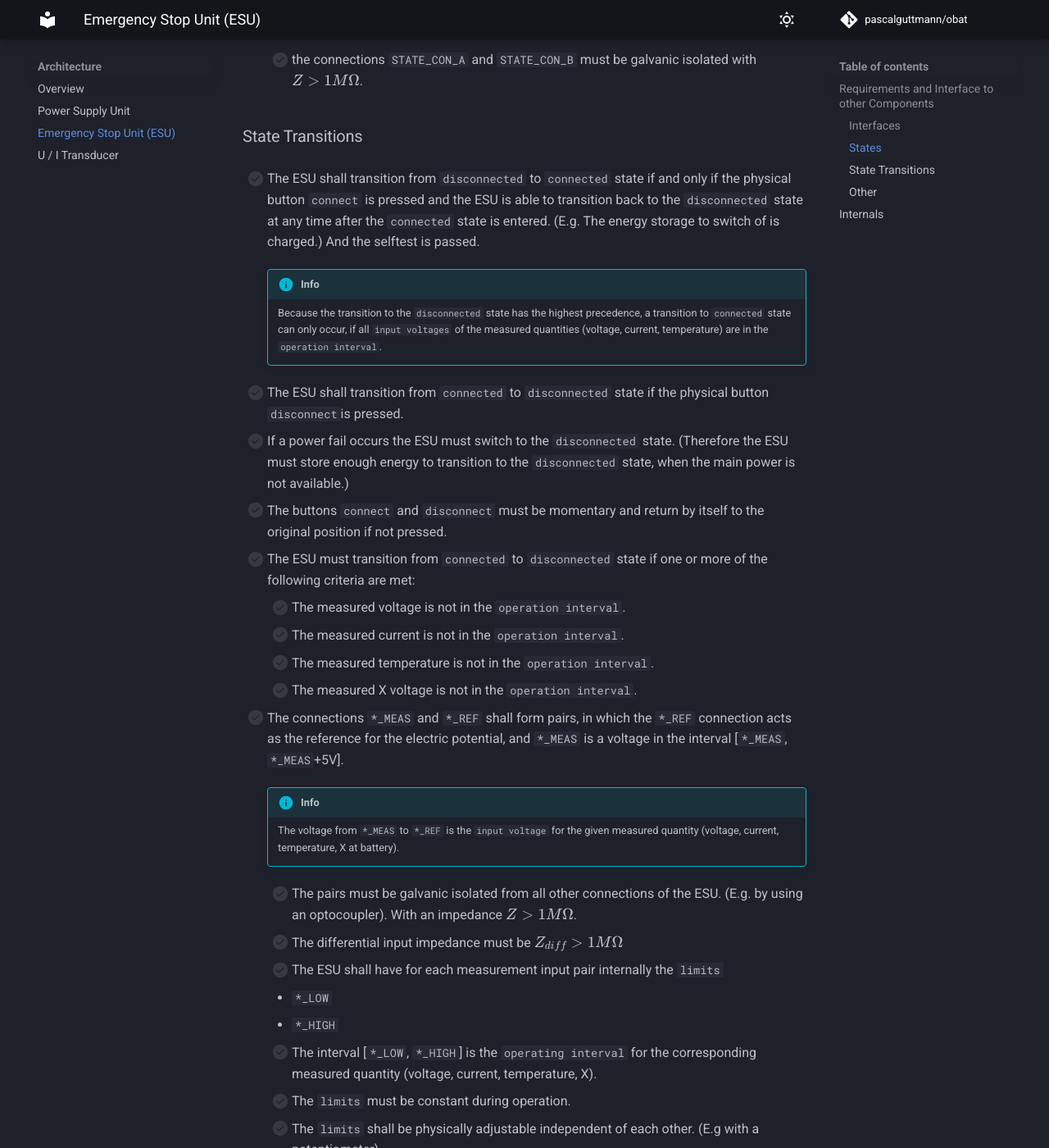
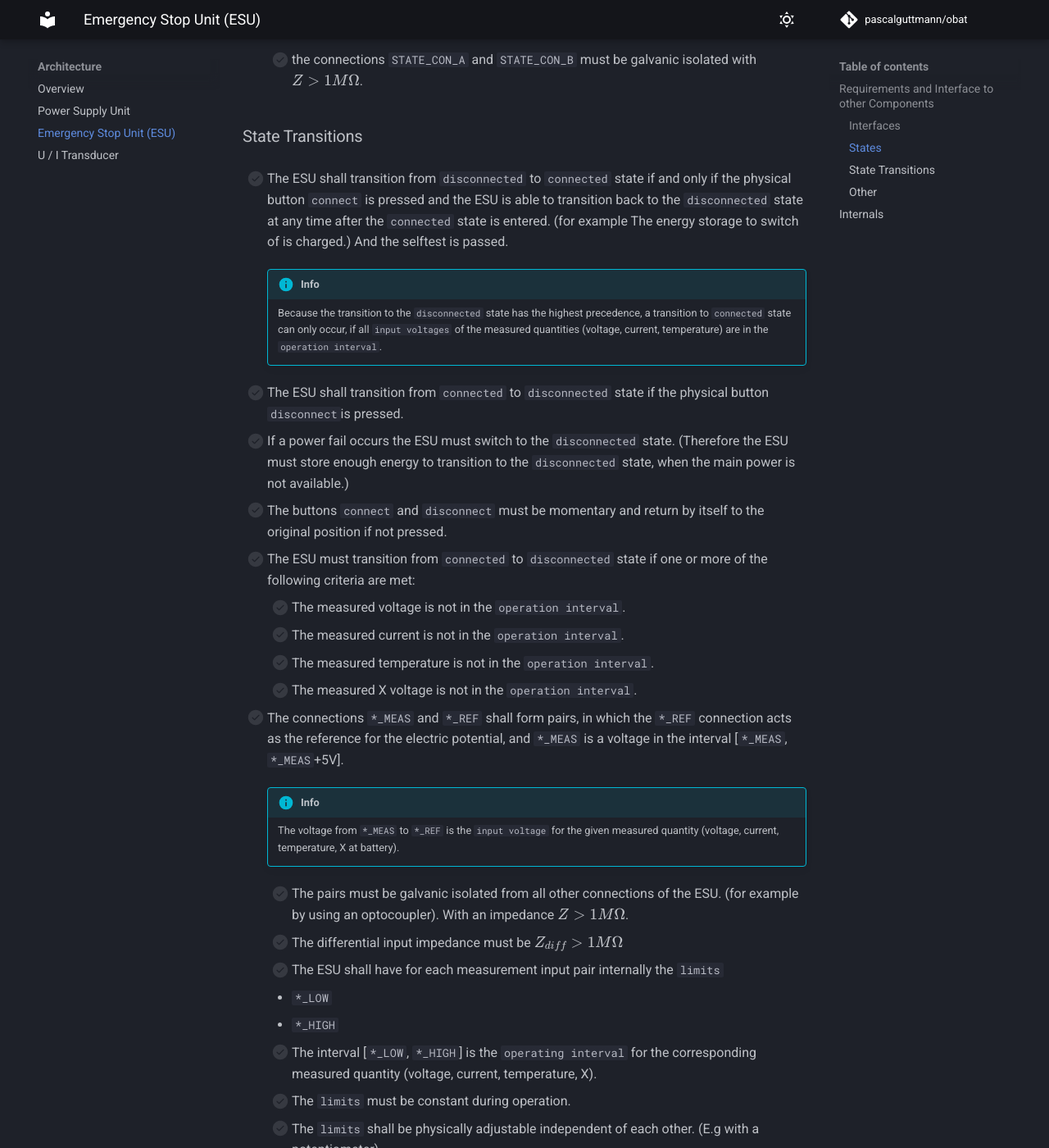
Before and after one commit to pascalguttmann/obat, an MkDocs documentation site: the page built from docs/arch/esu.md, in a window 1280 px wide and 1400 px high, scrolled down 2445 px. Shown: the whole window at 82% size. Built offline with MkDocs 1.6.1 and Material for MkDocs 9.7.7, drawn with Linux system fonts in a browser that asks for light colours; comment, search, counter and statistics services are not loaded; some of the changed text lies outside the part shown.

Commit message:
enhance formatting, change e.g. to 'for example'

```diff
--- a/docs/arch/esu.md
+++ b/docs/arch/esu.md
@@ -43,9 +43,9 @@
     - [ ] Limit set `T_HIGH`
     - [ ] Limit set `X_LOW`
     - [ ] Limit set `X_HIGH`
-    - [ ] State Indicator `connected` (e.g. LED)
-    - [ ] Visual Indicator `FAIL_SELFTEST_VIS` (e.g. LED)
-    - [ ] Audible Indicator `FAIL_SELFTEST_AUD` (e.g. Piezobuzzer)
+    - [ ] State Indicator `connected` (for example LED)
+    - [ ] Visual Indicator `FAIL_SELFTEST_VIS` (for example LED)
+    - [ ] Audible Indicator `FAIL_SELFTEST_AUD` (for example Piezobuzzer)
 
 !!! info
     The `X` connection is at the moment unused, but is included for the ability
@@ -60,8 +60,9 @@
     to `OUT+` and `IN-` is galvanic connected to `OUT-`.
 - [ ] The state of the ESU is `disconnected`if `IN+` is galvanic
     disconnected from `OUT+` and `IN-` is galvanic disconnected from `OUT-`.
-- [ ] It must be ensured by hardware (e.g. a relay with multiple contacts),
-    that the ESU is always either in `connected` or `disconnected` state.
+- [ ] It must be ensured by hardware (for example a relay with multiple
+    contacts), that the ESU is always either in `connected` or `disconnected`
+    state.
 - [ ] The connections `OUT+`, `OUT-`, `IN+` and `IN-` must be isolated from all
     other terminals and electronics in ESU.
 - [ ] The state after power on must be `disconnected`.
@@ -85,8 +86,8 @@
 - [ ] The ESU shall transition from `disconnected` to `connected` state if and
     only if the physical button `connect` is pressed and the ESU is able to
     transition back to the `disconnected` state at any time after the
-    `connected` state is entered. (E.g. The energy storage to switch of is
-    charged.) And the selftest is passed.
+    `connected` state is entered. (for example The energy storage to switch of
+    is charged.) And the selftest is passed.
 
     !!! info
         Because the transition to the `disconnected` state has the highest
@@ -118,7 +119,8 @@
         given measured quantity (voltage, current, temperature, X at battery).
 
     - [ ] The pairs must be galvanic isolated from all other connections of the
-        ESU. (E.g. by using an optocoupler). With an impedance $Z > 1M \Omega$.
+        ESU. (for example by using an optocoupler). With an impedance
+        $Z > 1M \Omega$.
     - [ ] The differential input impedance must be $Z_{diff} > 1M \Omega$
 - [ ] The ESU shall have for each measurement input pair internally the `limits`
     -  `*_LOW`
@@ -129,11 +131,11 @@
     - [ ] The `limits` must be constant during operation.
     - [ ] The `limits` shall be physically adjustable independent of each other.
         (E.g with a potentiometer).
-- [ ] The transition to the `disconnect` state must be of higher precedence than the
-    transition to the `connected` state. If criteria for both transitions are
-    met, the transition to the `disconnected` state must be performed.
-- [ ] A connection disruption must **not** trigger a transition to the `connected`
-    state.
+- [ ] The transition to the `disconnect` state must be of higher precedence than
+    the transition to the `connected` state. If criteria for both transitions
+    are met, the transition to the `disconnected` state must be performed.
+- [ ] A connection disruption must **not** trigger a transition to the
+    `connected` state.
 - [ ] A connection disruption must trigger a transition to the `disconnected`
     state if the connection disruption inhibits the defined transitions to the
     `disconnected` state.
@@ -146,20 +148,19 @@
 - [ ] On startup the ESU must perform a selftest. The selftest must check, that
     the relay is able to perform the transition from `connected` to
     `disconnected` state.
-- [ ] During the selftest, the state must not be changed to `connected`. (E.g. a
-    secondary relay can be used.
+- [ ] During the selftest, the state must not be changed to `connected`. (for
+    example a secondary relay can be used.
 - [ ] If the selftest is not passed
     - [ ] the visual indicator `FAIL_SELFTEST_VIS` shall activate
     - [ ] the audible indicator `FAIL_SELFTEST_AUD` shall activate
-    - [ ] the connections `SELFTEST_A` and `SELFTEST_B` must be galvanic isolated with
-        $Z > 1M \Omega$.
+    - [ ] the connections `SELFTEST_A` and `SELFTEST_B` must be galvanic
+        isolated with $Z > 1M \Omega$.
 - [ ] If the selftest is passed
     - [ ] the visual indicator `FAIL_SELFTEST_VIS` shall deactivate
     - [ ] the audible indicator `FAIL_SELFTEST_AUD` shall deactivate
-    - [ ] the connections `SELFTEST_A` and `SELFTEST_B` shall be galvanic connected with
-        $Z < 1 \Omega$.
-- [ ] Following connections must be galvanic isolated from all other
-    connections with $Z > 1M \Omega$.
+    - [ ] the connections `SELFTEST_A` and `SELFTEST_B` shall be galvanic
+    - connected with $Z < 1 \Omega$.  [ ] Following connections must be galvanic
+        isolated from all other connections with $Z > 1M \Omega$.
     - [ ] `SELFTEST_A` and `SELFTEST_B`
     - [ ] `STATE_CON_A` and `STATE_CON_B`
     - [ ] `STATE_DIS_A` and `STATE_DIS_B`
```
